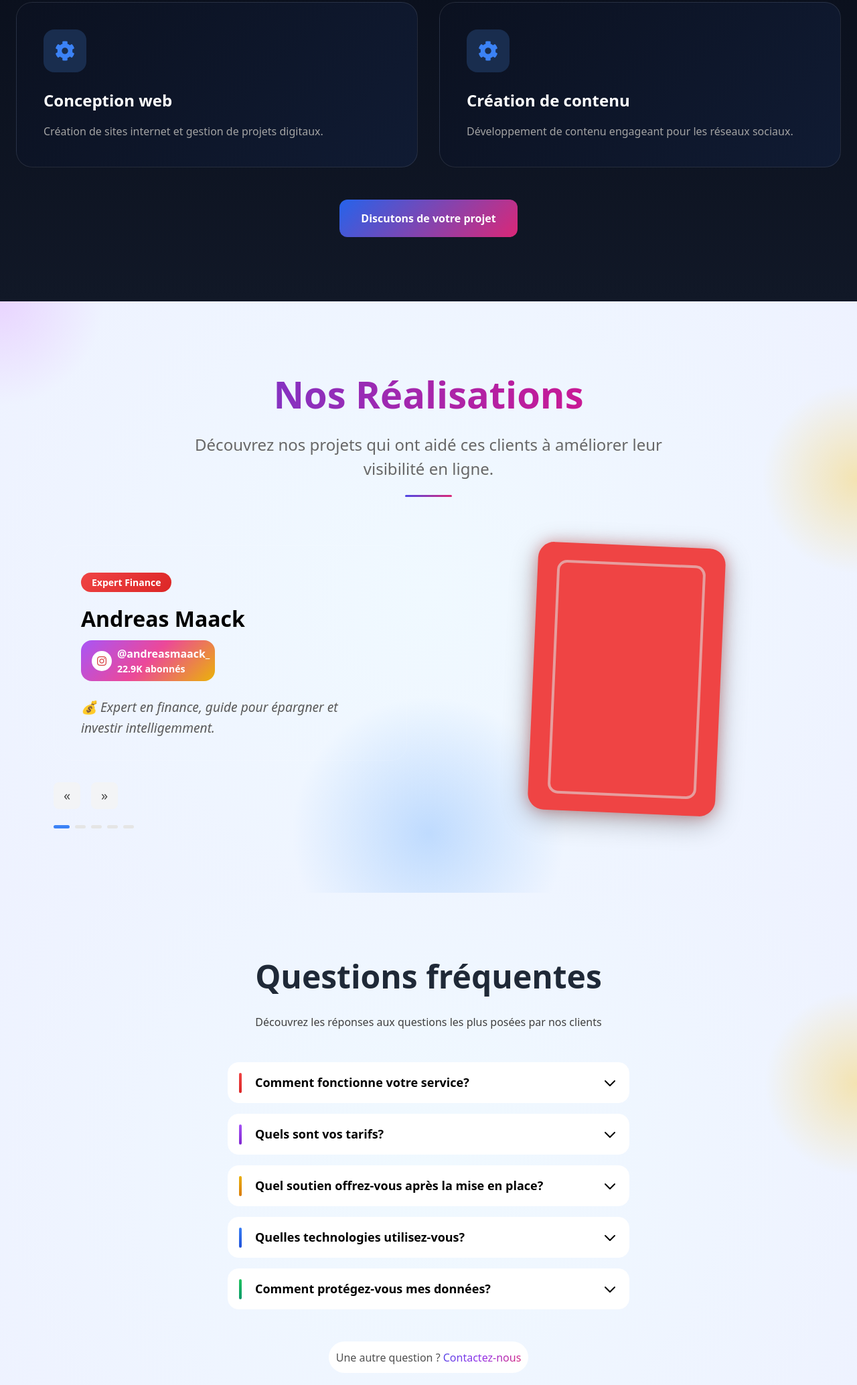
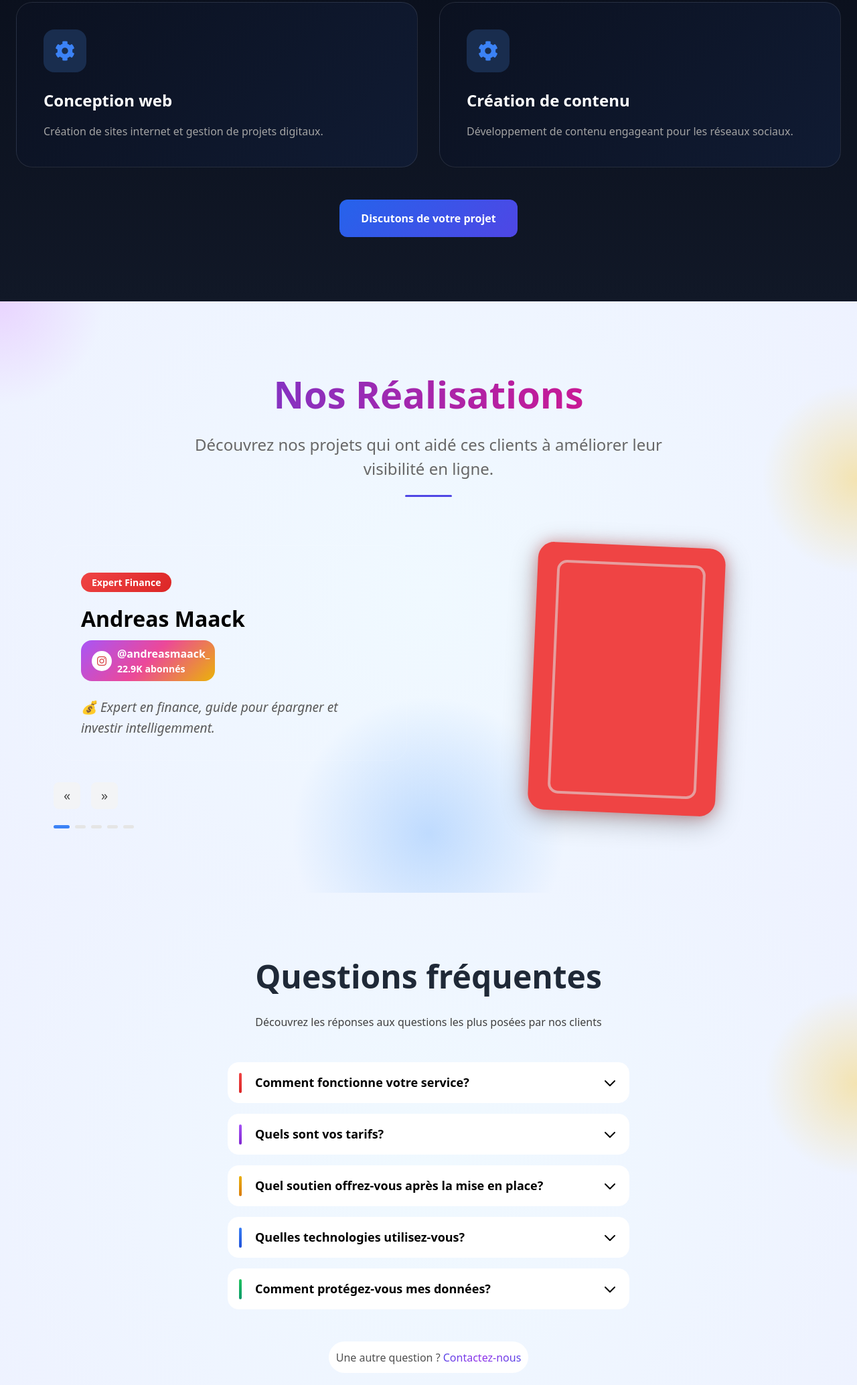
Before and after one commit to aboubacarbane/mskcreation, a plain HTML site: page index.html in a window 1280 px wide. Shown: the part 1352-3420 px from the top of the page at 67% size. Drawn offline with nearby package versions, Linux system fonts and the light colour scheme; grey boxes are pictures that could not be loaded.

Commit message:
mise à jour

```diff
--- a/style.css
+++ b/style.css
@@ -5,16 +5,16 @@
     box-sizing: border-box;
 }
 
+html {
+    scroll-behavior: smooth;
+}
+
 body {
-    /* background: #0a0a0a; */
     color: #ffffff;
     overflow-x: hidden;
     min-height: 100vh;
 }
 
-html {
-    scroll-behavior: smooth;
-}
 
 /* Navigation */
 .navigation {
@@ -403,7 +403,7 @@ html {
 
 .bouton-secondaire {
     display: inline-block;
-    background: linear-gradient(135deg, #2563eb 0%, #db2777  100%);
+    background: linear-gradient(135deg, #2563eb 0%, #4f46e5  100%);
     color: #ffffff;
     padding: 1rem 2rem;
     border-radius: 0.75rem;
@@ -457,7 +457,7 @@ html {
     transform: translateX(-50%);
     width: 70px;
     height: 3px;
-    background: linear-gradient(to right, #4f46e5 0%, #db2777 100%);
+    background: linear-gradient(to right, #4f46e5 0%, #4f46e5 100%);
     border-radius: 2px;
 }
 
@@ -929,7 +929,7 @@ html {
 }
 
 .contactez-nous {
-    background: linear-gradient(135deg, #4f46e5 0%, #9333ea 50%, #db2777 100%);;
+    background: linear-gradient(135deg, #4f46e5 0%, #9333ea 50%, #4f46e5 100%);;
     -webkit-background-clip: text;
     -webkit-text-fill-color: transparent;
     background-clip: text;
```
